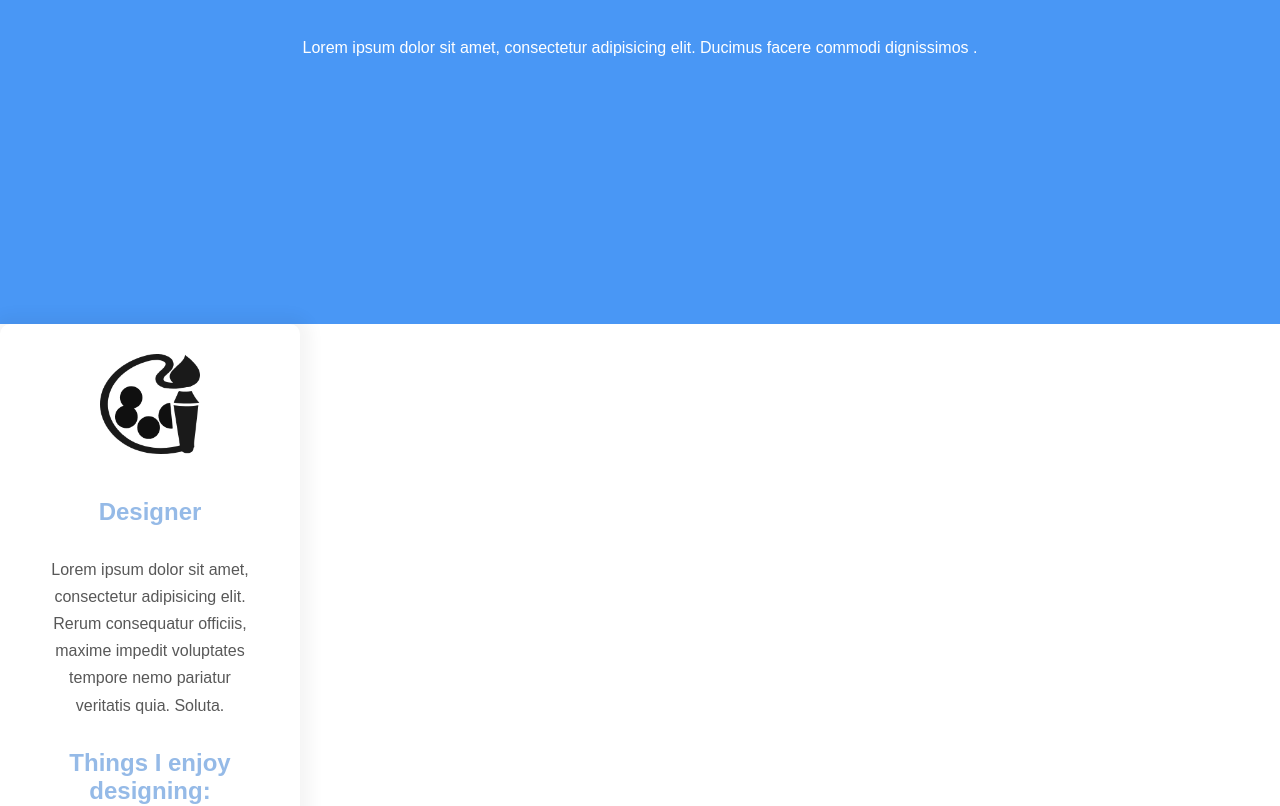
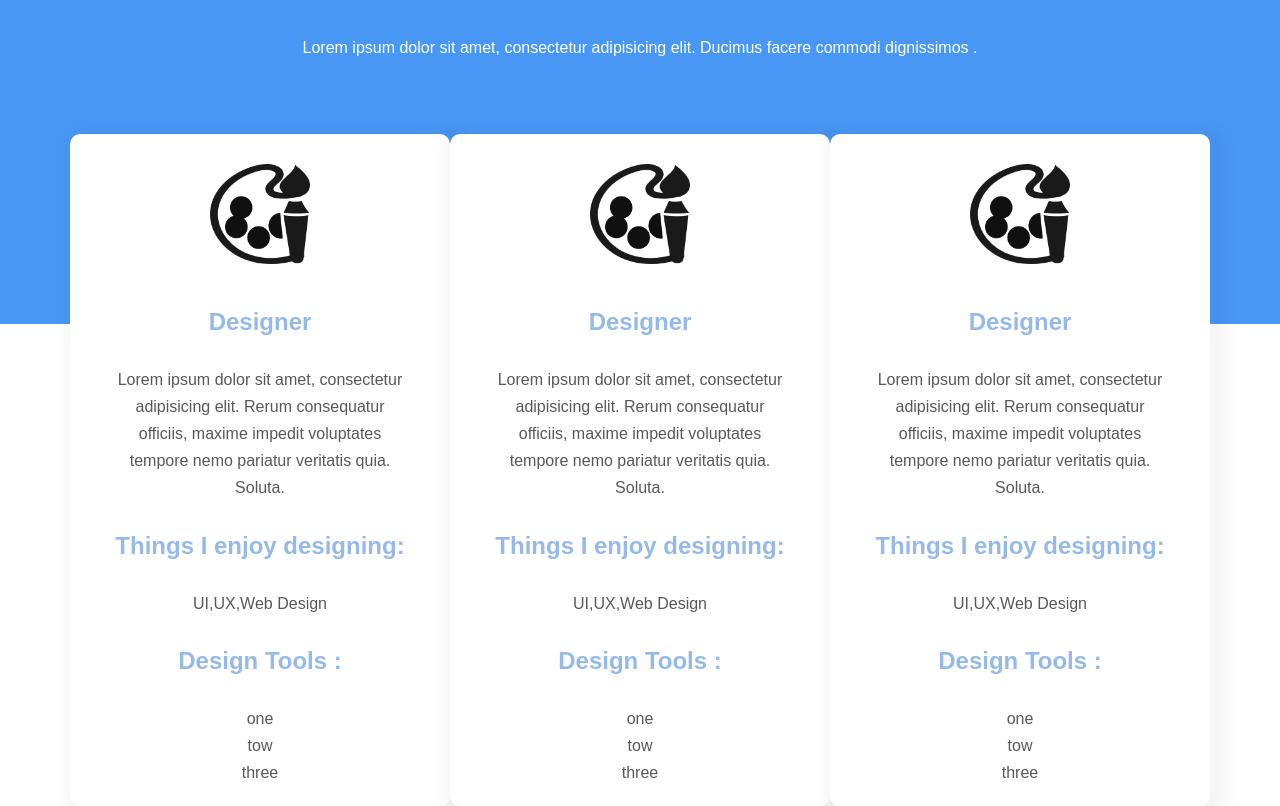
Before and after one commit to MarwanBz/portfolio-v2, a React (Vite) app: page / in a window 1280 px wide. Shown: the part 2020-2826 px from the top of the page. Built offline with nearby package versions, Linux system fonts and the light colour scheme.

Commit message:
feat: finish cards design

```diff
--- a/src/assets/styles/global.scss
+++ b/src/assets/styles/global.scss
@@ -223,14 +223,24 @@ p {
 }
 @media (max-width: $screen-lg) {
   .about-description {
-        width: 100% !important;
-      }
+    width: 100% !important;
+  }
 }
 
 /* Large */
 @media (min-width: $screen-xl) {
   .container {
     width: 1170px;
+  }
+}
+
+@media (max-width: $screen-xl) {
+  .conatiner {
+    .cards-container {
+      .card-container {
+        background-color: #585858;
+      }
+    }
   }
 }
 
--- a/src/components/SkillsAndTools/index.jsx
+++ b/src/components/SkillsAndTools/index.jsx
@@ -1,4 +1,4 @@
-import "./skillsAndTools.scss"
+import "./skillsAndTools.scss";
 
 import SkillsCard from "../SkillsCard";
 import Title from "../sectionTitle";
@@ -9,13 +9,20 @@ function SkillsAndTools() {
       <div className="container">
         <img src="/src/assets/images/toolsAndskills.svg" alt="" />
         <div className="tools-container">
-          <Title title="Tools and Skills"/>
-          <p>Lorem ipsum dolor sit amet, consectetur adipisicing elit. Ducimus facere commodi dignissimos .</p>
+          <Title title="Tools and Skills" />
+          <p>
+            Lorem ipsum dolor sit amet, consectetur adipisicing elit. Ducimus
+            facere commodi dignissimos .
+          </p>
+        </div>
+        <div className="cards-container">
+          <SkillsCard />
+          <SkillsCard />
+          <SkillsCard />
         </div>
       </div>
-      <SkillsCard />
     </section>
-  )
+  );
 }
 
 export default SkillsAndTools;
--- a/src/components/SkillsAndTools/skillsAndTools.scss
+++ b/src/components/SkillsAndTools/skillsAndTools.scss
@@ -48,5 +48,16 @@ section {
         -50%
       ); /* Replace with your desired background color */
     }
+
+    .cards-container {
+    display: grid;
+    // -ms-grid-column: repeat(3, auto);
+    grid-template-columns: repeat(3, auto);
+    grid-template-columns: repeat(auto-fill, minmax(300px, 1fr));
+    position: relative;
+    top: -190px;
+    text-align: center;
   }
+  }
+
 }
--- a/src/components/SkillsCard/skillsCard.scss
+++ b/src/components/SkillsCard/skillsCard.scss
@@ -1,10 +1,10 @@
 @import "../../assets/styles/global.scss";
 
 .card-container {
-  max-width: 300px;
+  // max-width: 300px;
   background-color: #fff;
   border-radius: 10px;
-  box-shadow: 1px 1px 15px 10px rgba(8, 8, 8, 0.042);
+  box-shadow: 6px 4px 15px 10px rgba(8, 8, 8, 0.042);
   // display: flex;
   // align-items: center;
   // justify-content: center;
```
